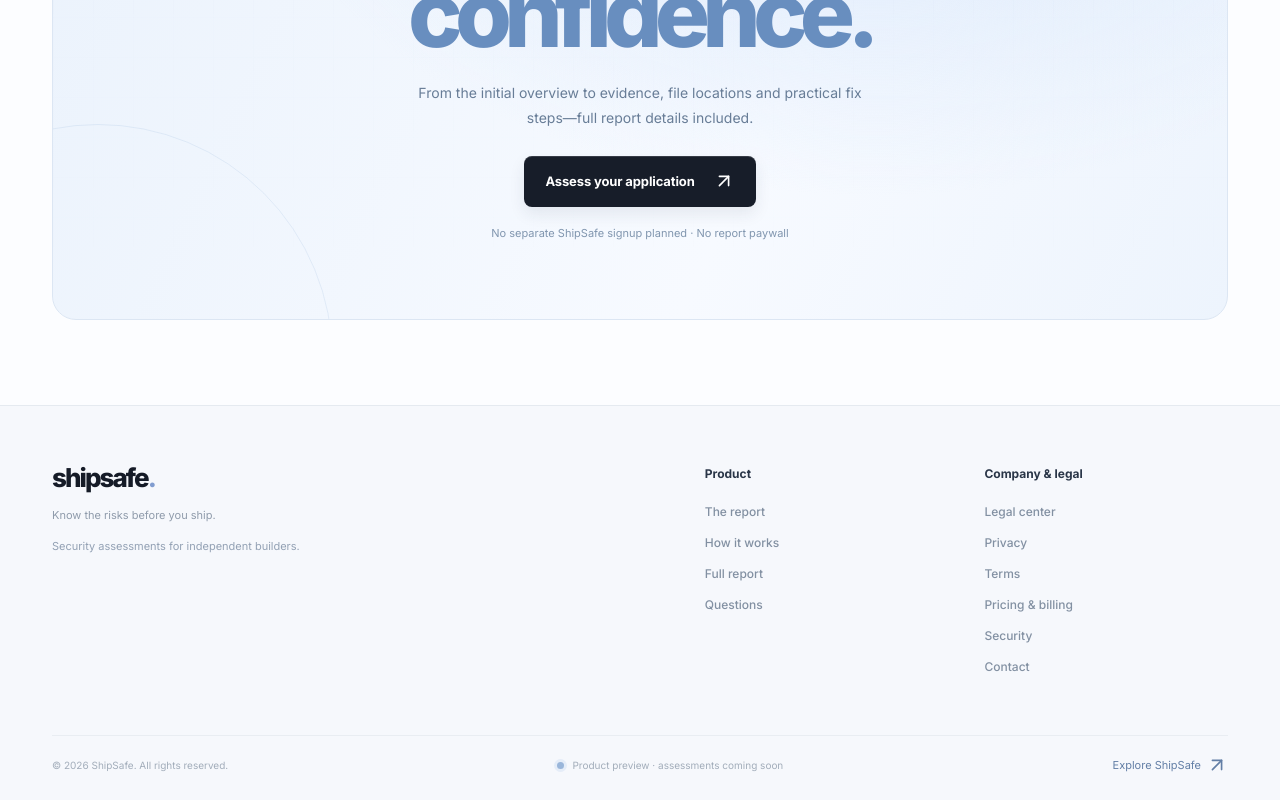
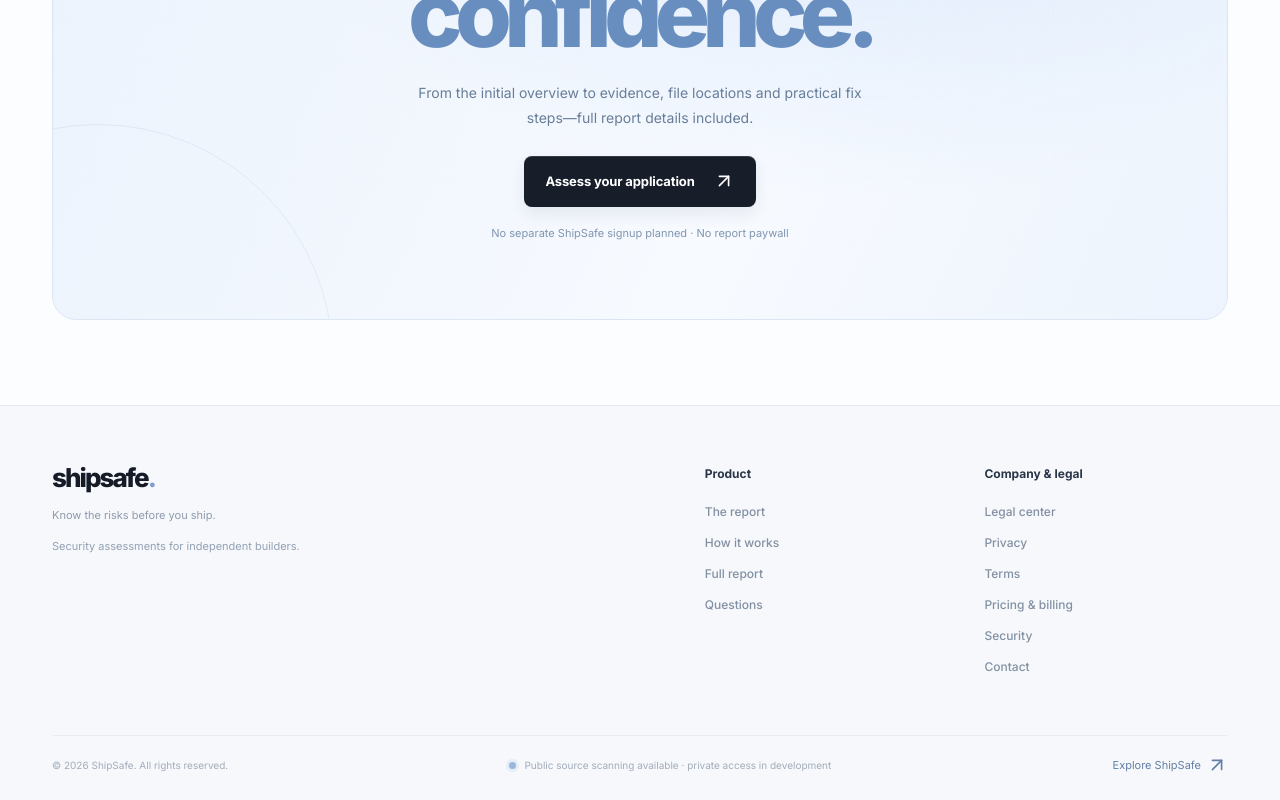
Before and after one commit to helloskyorigin/Safe-sure, a Next.js app: page / in a window 1280 px wide. Shown: the part 4952-5752 px from the top of the page. Built offline with nearby package versions, Linux system fonts and the light colour scheme.

Commit message:
copy: reflect real public scanner status in footer

```diff
--- a/components/Footer.tsx
+++ b/components/Footer.tsx
@@ -19,7 +19,7 @@ export default function Footer({ onOpenAssessment }: { onOpenAssessment: () => v
       </div>
       <div className="container copyright">
         <span>© {new Date().getFullYear()} ShipSafe. All rights reserved.</span>
-        <span className="footer-preview"><span className="status-light" /> Product preview · assessments coming soon</span>
+        <span className="footer-preview"><span className="status-light" /> Public source scanning available · private access in development</span>
         <button type="button" onClick={onOpenAssessment}>Explore ShipSafe <ArrowUpRight size={14}/></button>
       </div>
     </footer>
```
